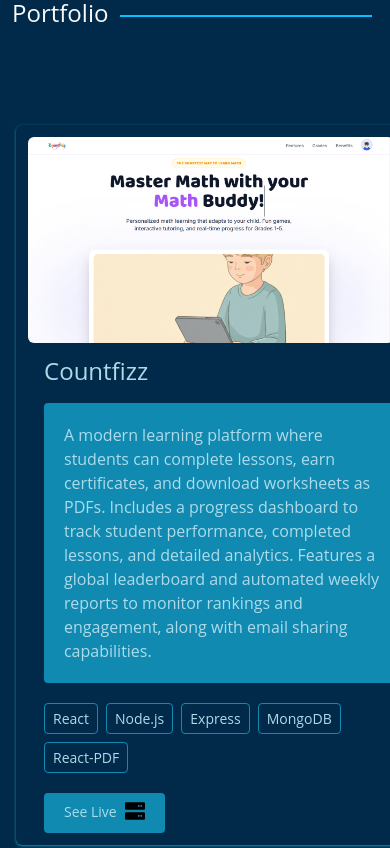
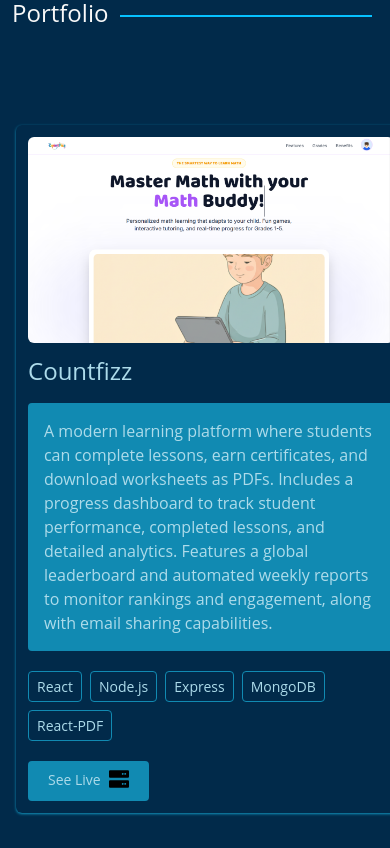
Before and after one commit to Iqra1Aslam/myportfolio, a React (Create React App) app: page / in a window 390 px wide. Shown: the part 2020-2868 px from the top of the page. Built offline with nearby package versions, Linux system fonts and the light colour scheme; no server answers.

Commit message:
fix responsiveness issues

```diff
--- a/src/App.css
+++ b/src/App.css
@@ -44,7 +44,7 @@
   }
 
   .project-card {
-    width: 75%;
+    width: 100%;
   }
 
   .edu-tmu {
@@ -64,7 +64,7 @@
   }
 
   .card-img {
-    width: 50%;
+    width: 100%;
   }
 
   .code-snippet {
@@ -72,7 +72,7 @@
   }
 
   .post-img {
-    width: 150%;
+    width: 100%;
   }
 }
 
--- a/src/components/Portfolio/Project.js
+++ b/src/components/Portfolio/Project.js
@@ -19,24 +19,24 @@ const Project = (props) => {
       initial={{ opacity: 0 }}
       whileInView={{ opacity: 1 }}
       transition={{ delay: 0.1, duration: 0.8 }}
-      className={`flex flex-col md:flex-row project-card ${id === 5 ? 'mt-16' : 'mt-24'} mx-4 md:mx-0 p-3 rounded-md shadow shadow-lightBlueColor md:gap-5 lg:gap-10 w-full max-w-full`}
+      className={`flex flex-col md:flex-row project-card ${id === 5 ? 'mt-16' : 'mt-24'} mx-4 md:mx-0 p-3 rounded-md shadow shadow-lightBlueColor md:gap-5 lg:gap-10 w-full max-w-full overflow-hidden min-w-0`}
     >
       <img
         src={image}
         alt="project preview"
-        className={`w-full max-w-full ${odd ? 'md:order-1' : 'md:order-0'} rounded-md card-img md:ml-0`}
+        className={`w-full max-w-full h-auto ${odd ? 'md:order-1' : 'md:order-0'} rounded-md card-img`}
       />
-      <div>
-        <h3 className={`text-skyColor ${odd ? 'md:text-left' : 'md:text-right'} mt-3 md:mt-0 mb-4 text-2xl md:text-3xl ml-4 md:ml-0`}>{title}</h3>
-        <p className="w-full box-border p-5 ml-4 mr-4 text-base font-medium rounded bg-lightBlueColor text-skyColor md:ml-0 md:mr-0">
+      <div className="flex-1 min-w-0">
+        <h3 className={`text-skyColor ${odd ? 'md:text-left' : 'md:text-right'} mt-3 md:mt-0 mb-4 text-2xl md:text-3xl ml-0`}>{title}</h3>
+        <p className="w-full box-border p-4 text-base font-medium rounded bg-lightBlueColor text-skyColor break-words">
           {details}
         </p>
-        <div className={`flex ${odd ? 'md:justify-center' : 'md:justify-end'} gap-2 text-skyColor mt-5 ml-4 md:ml-0 flex-wrap`}>
+        <div className={`flex ${odd ? 'md:justify-center' : 'md:justify-end'} justify-start gap-2 text-skyColor mt-5 flex-wrap`}>
           {tech.map((item) => (
             <p key={item} className="px-2 py-1 border rounded border-lightBlueColor text-skyColor">{item}</p>
           ))}
         </div>
-        <div className={`flex ${odd ? 'md:justify-start' : 'md:justify-end'} gap-5 text-skyColor mt-5 ml-4 md:ml-0`}>
+        <div className={`flex ${odd ? 'md:justify-start' : 'md:justify-end'} justify-start gap-5 text-skyColor mt-5`}>
           <a target="_blank" href={live} className="px-5 py-2 font-medium rounded bg-lightBlueColor text-md text-skyColor hover:bg-secondaryColor hover:text-primaryColor" rel="noreferrer">
             See Live
             <img src={serverLogo} className="inline w-5 mb-1 ml-2" alt="server-icon" />
```
